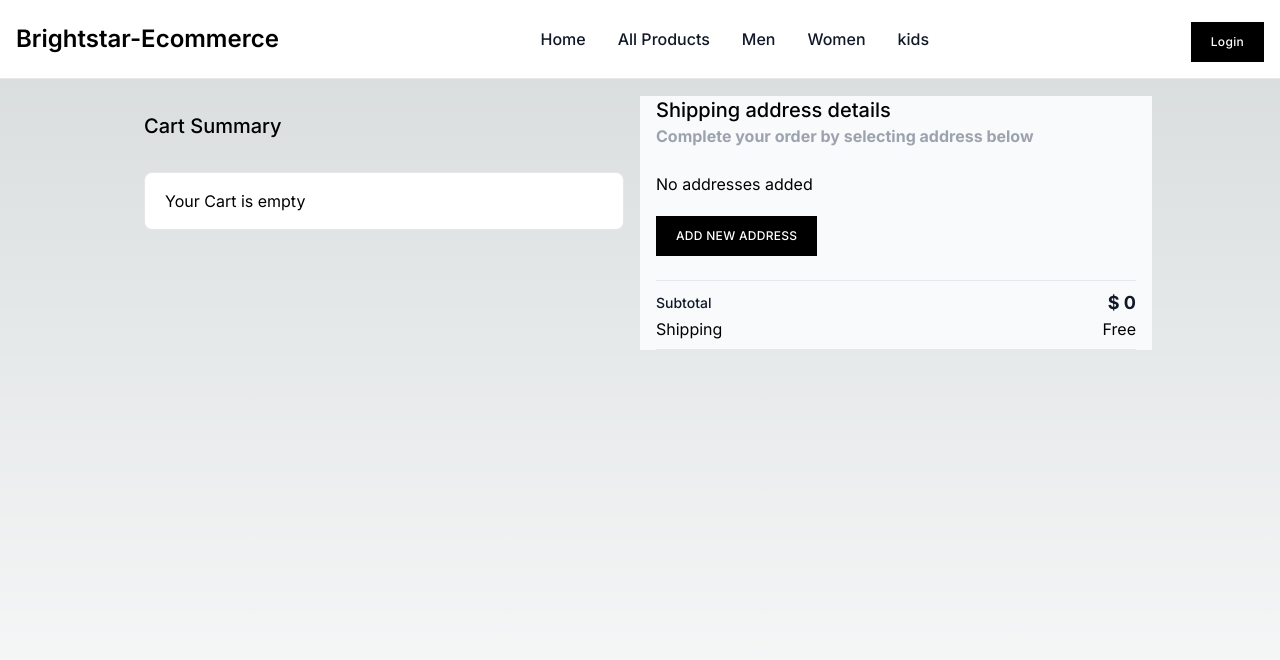
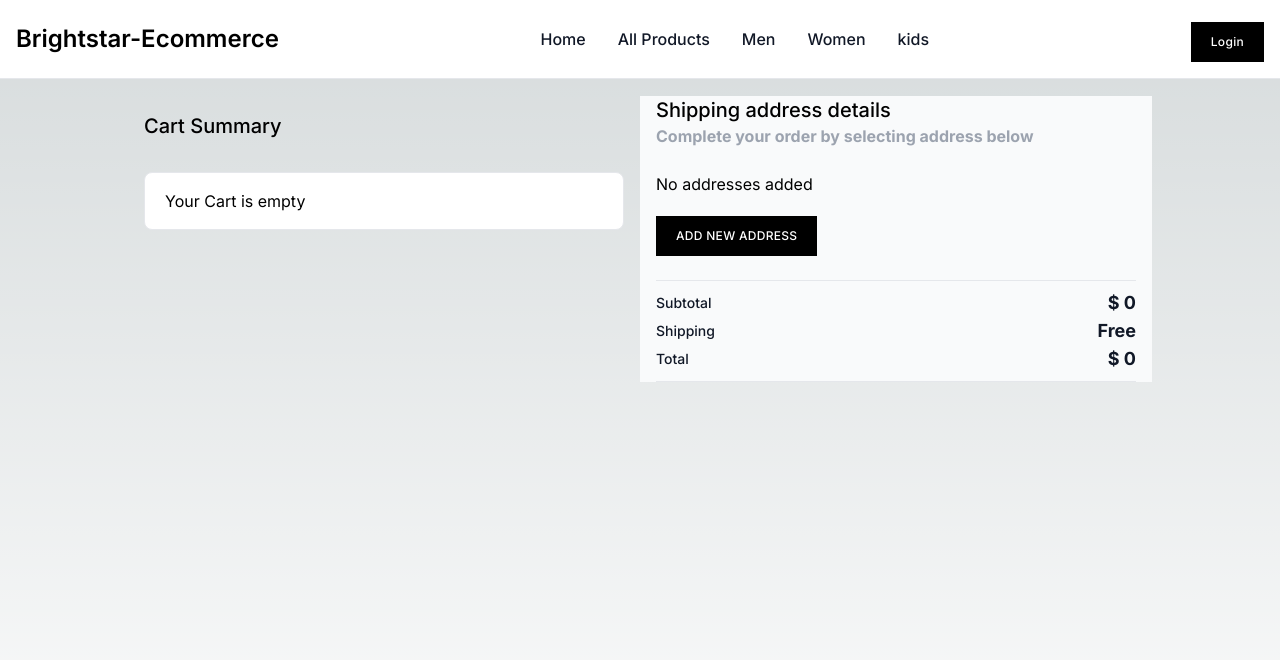
Before and after one commit to brightstar-moxi/fullstack-ecommerce, a Next.js app: page /checkout in a window 1280 px wide. Shown: the top 660 px of the page. Built offline with nearby package versions, Linux system fonts and the light colour scheme.

Commit message:
checkout update

```diff
--- a/src/app/checkout/page.js
+++ b/src/app/checkout/page.js
@@ -88,8 +88,18 @@ export default function Checkout() {
                             </p>
                         </div>
                         <div className="flex items-center justify-between">
-                            <p>Shipping</p>
-                            <p>Free</p>
+                            <p className="text-sm font-medium text-gray-900">Shipping</p>
+                            <p className="text-lg font-bold text-gray-900">Free</p>
+                        </div>
+                        <div className="flex items-center justify-between">
+                            <p className="text-sm font-medium text-gray-900">Total</p>
+                            <p className="text-lg font-bold text-gray-900">
+                                $ {cartItems && cartItems.length ?
+                                    cartItems.reduce(
+                                        (total, item) => item.productID.price = total, 0
+                                    )
+                                    : '0'}
+                            </p>
                         </div>
                     </div>
                 </div>
```
